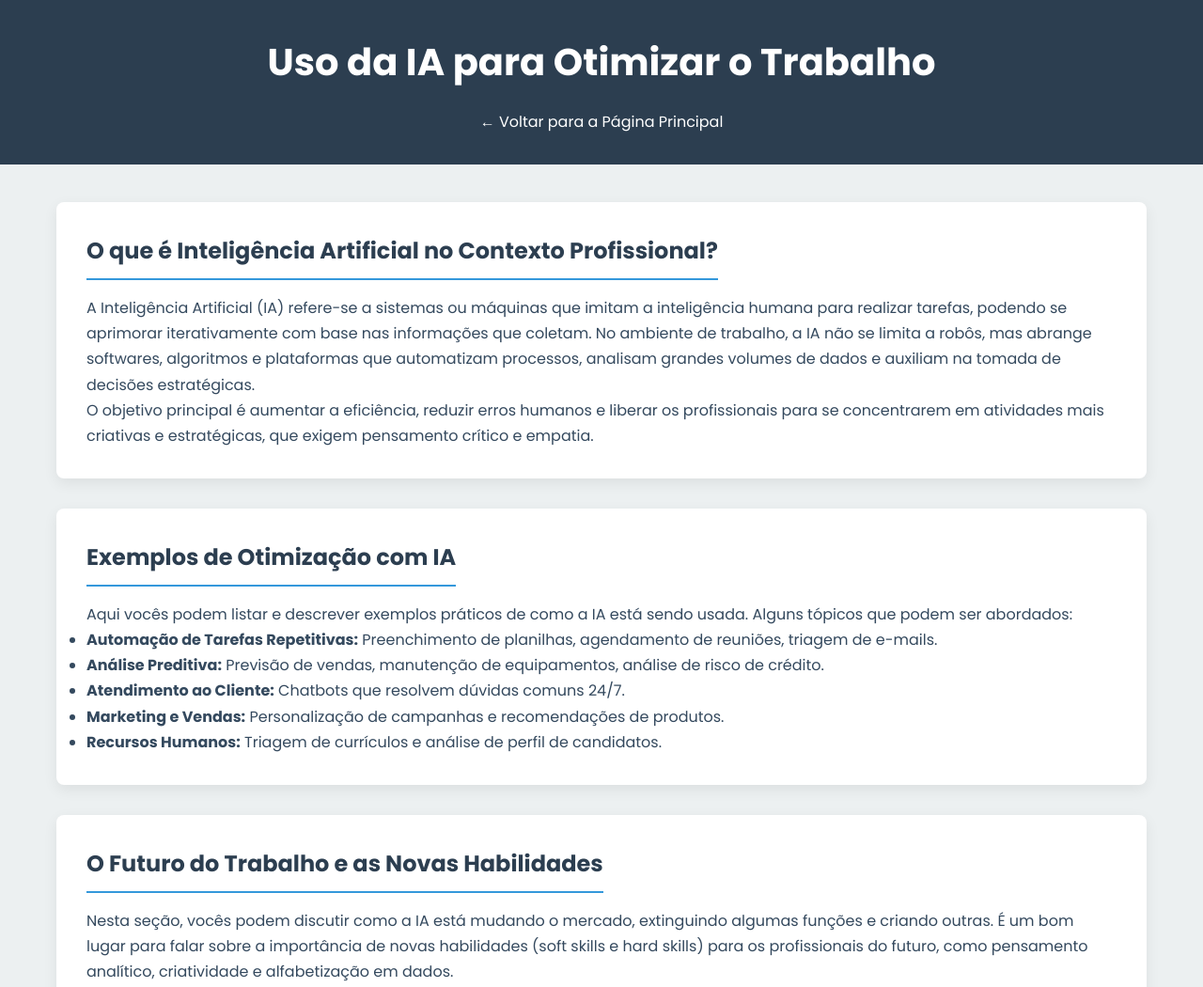
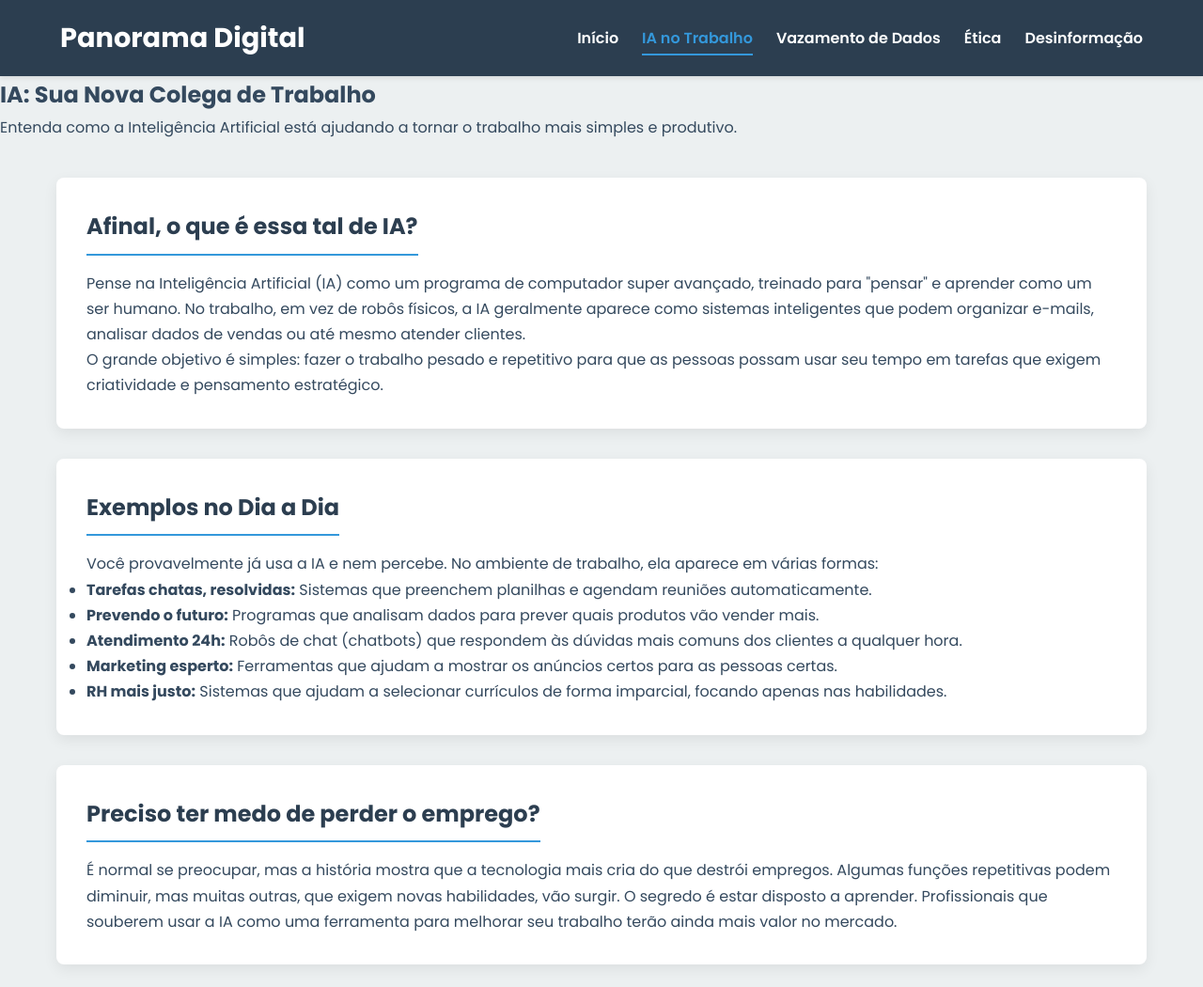
Before and after one commit to kletin-katcha/etica-folder, a plain HTML site: page pages/IA.html in a window 1280 px wide. Shown: the top 1050 px of the page at 94% size. Drawn offline with Linux system fonts and the light colour scheme.

Commit message:
Update IA.html

```diff
--- a/pages/IA.html
+++ b/pages/IA.html
@@ -3,60 +3,89 @@
 <head>
     <meta charset="UTF-8">
     <meta name="viewport" content="width=device-width, initial-scale=1.0">
-    <title>Uso da IA para Otimizar o Trabalho</title>
-    <!-- O caminho para o CSS foi atualizado -->
+    <title>IA no Trabalho | Panorama Digital</title>
     <link rel="stylesheet" href="../css/style.css">
 </head>
 <body>
 
-    <header class="content-page-header">
-        <h1>Uso da IA para Otimizar o Trabalho</h1>
-        <!-- O caminho para o index.html foi atualizado -->
-        <div class="back-link">
-            <a href="../index.html">&larr; Voltar para a Página Principal</a>
+    <header class="site-header">
+        <div class="logo">
+            <a href="../index.html" style="text-decoration: none; color: inherit;">
+                <h1>Panorama Digital</h1>
+            </a>
         </div>
+        <nav class="main-nav">
+            <button class="menu-toggle" aria-label="Abrir menu">
+                <span></span>
+                <span></span>
+                <span></span>
+            </button>
+            <ul>
+                <li><a href="../index.html">Início</a></li>
+                <li><a href="ia.html" class="active">IA no Trabalho</a></li>
+                <li><a href="vazamento-dados.html">Vazamento de Dados</a></li>
+                <li><a href="etica-legislacao.html">Ética</a></li>
+                <li><a href="desinformacao.html">Desinformação</a></li>
+            </ul>
+        </nav>
     </header>
 
+    <section class="page-hero">
+        <h1>IA: Sua Nova Colega de Trabalho</h1>
+        <p>Entenda como a Inteligência Artificial está ajudando a tornar o trabalho mais simples e produtivo.</p>
+    </section>
+
     <main class="container">
-        <!-- Seção 1: Introdução -->
+
         <section class="content-section">
-            <h2>O que é Inteligência Artificial no Contexto Profissional?</h2>
+            <h2>Afinal, o que é essa tal de IA?</h2>
             <p>
-                A Inteligência Artificial (IA) refere-se a sistemas ou máquinas que imitam a inteligência humana para realizar tarefas, podendo se aprimorar iterativamente com base nas informações que coletam. No ambiente de trabalho, a IA não se limita a robôs, mas abrange softwares, algoritmos e plataformas que automatizam processos, analisam grandes volumes de dados e auxiliam na tomada de decisões estratégicas.
+                Pense na Inteligência Artificial (IA) como um programa de computador super avançado, treinado para "pensar" e aprender como um ser humano. No trabalho, em vez de robôs físicos, a IA geralmente aparece como sistemas inteligentes que podem organizar e-mails, analisar dados de vendas ou até mesmo atender clientes.
             </p>
             <p>
-                O objetivo principal é aumentar a eficiência, reduzir erros humanos e liberar os profissionais para se concentrarem em atividades mais criativas e estratégicas, que exigem pensamento crítico e empatia.
+                O grande objetivo é simples: fazer o trabalho pesado e repetitivo para que as pessoas possam usar seu tempo em tarefas que exigem criatividade e pensamento estratégico.
             </p>
         </section>
 
-        <!-- Seção 2: Exemplos Práticos -->
+
         <section class="content-section">
-            <h2>Exemplos de Otimização com IA</h2>
+            <h2>Exemplos no Dia a Dia</h2>
             <p>
-                Aqui vocês podem listar e descrever exemplos práticos de como a IA está sendo usada. Alguns tópicos que podem ser abordados:
+                Você provavelmente já usa a IA e nem percebe. No ambiente de trabalho, ela aparece em várias formas:
             </p>
             <ul>
-                <li><strong>Automação de Tarefas Repetitivas:</strong> Preenchimento de planilhas, agendamento de reuniões, triagem de e-mails.</li>
-                <li><strong>Análise Preditiva:</strong> Previsão de vendas, manutenção de equipamentos, análise de risco de crédito.</li>
-                <li><strong>Atendimento ao Cliente:</strong> Chatbots que resolvem dúvidas comuns 24/7.</li>
-                <li><strong>Marketing e Vendas:</strong> Personalização de campanhas e recomendações de produtos.</li>
-                <li><strong>Recursos Humanos:</strong> Triagem de currículos e análise de perfil de candidatos.</li>
+                <li><strong>Tarefas chatas, resolvidas:</strong> Sistemas que preenchem planilhas e agendam reuniões automaticamente.</li>
+                <li><strong>Prevendo o futuro:</strong> Programas que analisam dados para prever quais produtos vão vender mais.</li>
+                <li><strong>Atendimento 24h:</strong> Robôs de chat (chatbots) que respondem às dúvidas mais comuns dos clientes a qualquer hora.</li>
+                <li><strong>Marketing esperto:</strong> Ferramentas que ajudam a mostrar os anúncios certos para as pessoas certas.</li>
+                <li><strong>RH mais justo:</strong> Sistemas que ajudam a selecionar currículos de forma imparcial, focando apenas nas habilidades.</li>
             </ul>
         </section>
 
-         <!-- Seção 3: O Futuro do Trabalho -->
+
          <section class="content-section">
-            <h2>O Futuro do Trabalho e as Novas Habilidades</h2>
+            <h2>Preciso ter medo de perder o emprego?</h2>
             <p>
-                Nesta seção, vocês podem discutir como a IA está mudando o mercado, extinguindo algumas funções e criando outras. É um bom lugar para falar sobre a importância de novas habilidades (soft skills e hard skills) para os profissionais do futuro, como pensamento analítico, criatividade e alfabetização em dados.
+                É normal se preocupar, mas a história mostra que a tecnologia mais cria do que destrói empregos. Algumas funções repetitivas podem diminuir, mas muitas outras, que exigem novas habilidades, vão surgir. O segredo é estar disposto a aprender. Profissionais que souberem usar a IA como uma ferramenta para melhorar seu trabalho terão ainda mais valor no mercado.
             </p>
         </section>
 
     </main>
 
     <footer class="site-footer">
-        <p>&copy; 2024 - Grupo 2: Uso da IA para Otimizar o Trabalho</p>
+        <p>&copy; 2024 - Projeto Panorama Digital. Todos os direitos reservados.</p>
     </footer>
+
+
+    <script>
+        const menuToggle = document.querySelector('.menu-toggle');
+        const mainNavUl = document.querySelector('.main-nav ul');
+
+        menuToggle.addEventListener('click', () => {
+            mainNavUl.classList.toggle('nav-active');
+            menuToggle.classList.toggle('active');
+        });
+    </script>
 
 </body>
 </html>
```
